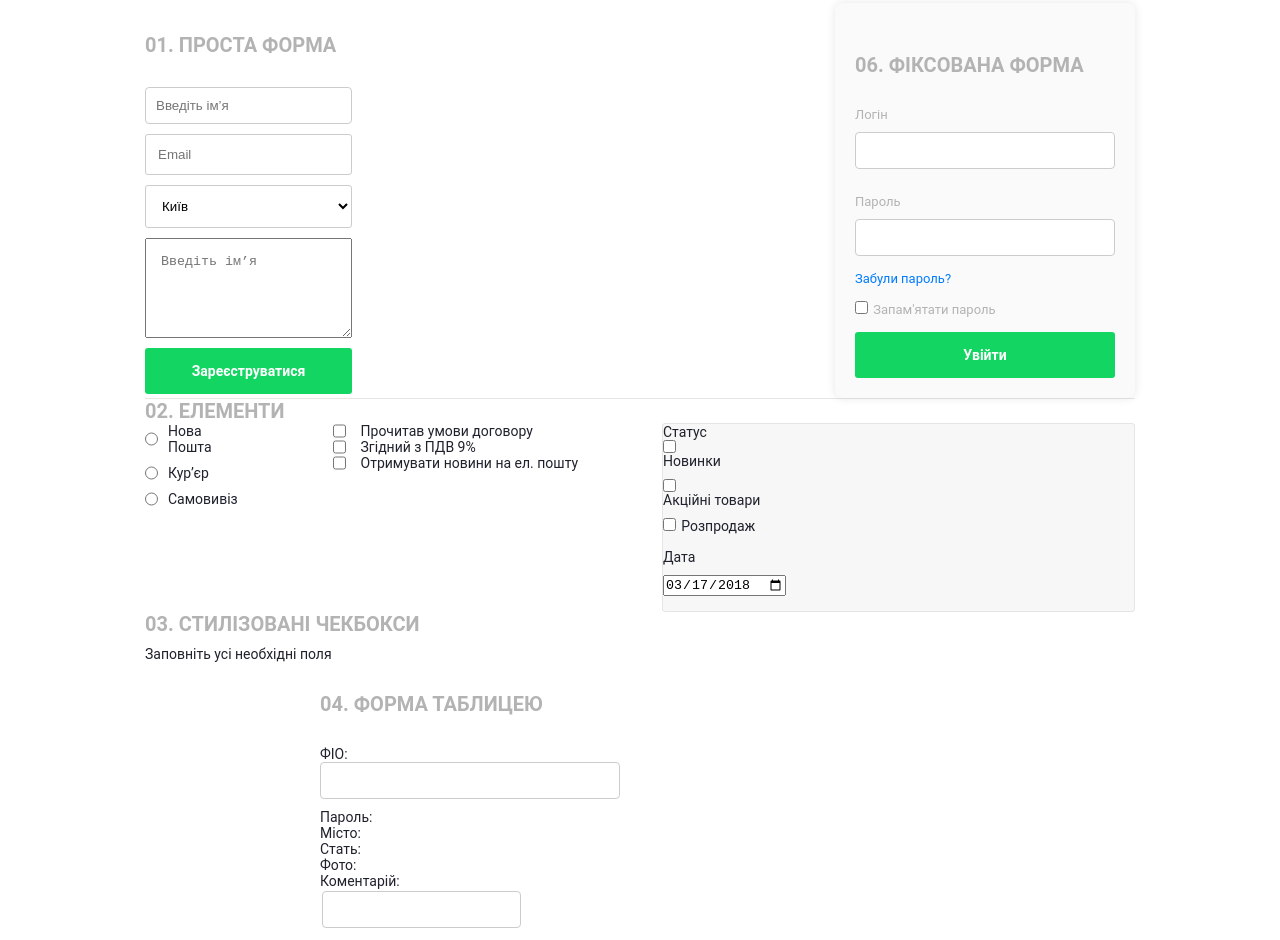
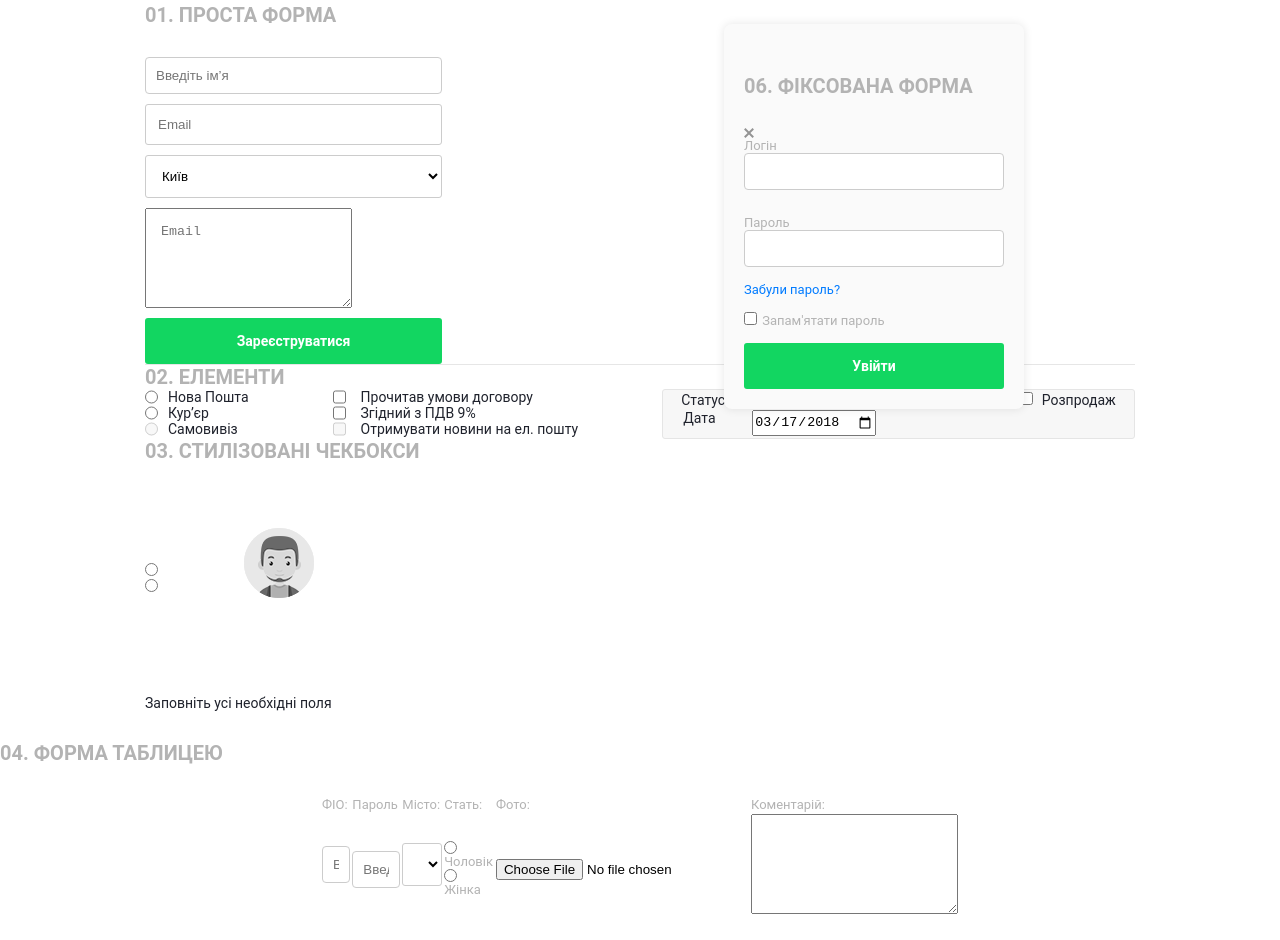
Before and after one commit to Lexa-Kely/Web-forms, a plain HTML site: page index.html in a window 1280 px wide. Shown: the part 176-1116 px from the top of the page. Drawn offline with Linux system fonts and the light colour scheme.

Commit message:
create fixed form and focus to radio man

```diff
--- a/css/style.css
+++ b/css/style.css
@@ -9,6 +9,7 @@ html {
 }
 
 p {
+    position: relative;
     font-size: 14px;
     color: #1f222c;
     font-weight: 400;
@@ -26,13 +27,23 @@ p {
     justify-content: space-between;
 }
 
+.around {
+    display: flex;
+    justify-content: space-around;
+}
+
 .gap {
     display: flex;
     gap: 10px;
 }
 
 .first {
+    width: 80%;
     border-bottom: 1px solid#e6e6e6;
+}
+
+.eazyform {
+    width: 30%;
 }
 
 h1 {
@@ -75,6 +86,10 @@ select {
 }
 
 .login-form {
+    position: fixed;
+    z-index: 10;
+    right: 20%;
+    top: 25%;
     background-color: #fafafa;
     padding: 20px;
     border-radius: 8px;
@@ -87,8 +102,7 @@ select {
 }
 
 label {
-    display: block;
-    margin-bottom: 10px;
+    padding-bottom: 10px;
     font-size: 13rem;
     color: #b3b3b3;
     font-weight: 400;
@@ -141,7 +155,7 @@ button {
     cursor: pointer;
 }
 
-button:hover {
+input[type=submit]:hover {
     background-color: #07be51;
 }
 
@@ -209,6 +223,14 @@ label.typedelivery {
     border: 1px solid #e5e5e5;
 }
 
+table {
+    width: 100%;
+}
+
+.date {
+    width: 49%;
+}
+
 b {
     font-size: 14rem;
     color: #b3b3b3;
@@ -223,10 +245,39 @@ b {
     font-family: "Roboto";
 }
 
-.man {
+
+.stylecheck {
+    padding: 100px 0;
+}
+
+
+.stylecheckk::before {
+    content: "";
+    position: absolute;
     width: 70px;
-    border-radius: 35px;
-    background-color: #e8e8e8;
+    height: 70px;
+    top: 0;
+    left: 10%;
+    transform: translateY(-50%);
+    background-image: url(/img/sprite.png);
+
+}
+
+.stylecheckk::after {
+    content: "";
+    position: absolute;
+    width: 70px;
+    height: 70px;
+    top: 0;
+    left: 50%;
+    transform: translateY(-50%);
+    background-image: url(/img/sprite.png);
+    background-position: 0 -73px;
+    opacity: 0;
+}
+
+.stylecheck input:checked+label::after {
+    opacity: 1;
 }
 
 .toptable {
@@ -250,3 +301,7 @@ input[type=email]:focus {
     background-color: #ffffff;
     border: 1px solid #3e6aff;
 }
+
+img:hover+.login-form {
+    display: none;
+}
--- a/index.html
+++ b/index.html
@@ -12,23 +12,24 @@
 </head>
 <header>
     <h1>Форми</h1>
-    <div class="wrapper flex first">
+    <div class="wrapper first">
         <div class="eazyform">
             <h2>01. проста форма</h2>
             <form action="">
-                <p><input name="files[name]" type="text" maxlength="40" placeholder="Введіть ім’я" required></p>
+                <p><input name="files name" type="text" maxlength="40" placeholder="Введіть ім’я" required></p>
                 <p><input name="files[name]" type="email" maxlength="40" placeholder="Email" required></p>
                 <select name="" id="">
                     <option value="Київ">Київ</option>
                     <option value="Львів">Львів</option>
                     <option value="Хмельницький">Хмельницький</option>
                 </select>
-                <textarea name="files[name]" type="text" maxlength="40" placeholder="Введіть ім’я" required></textarea>
-                <p><input name="files[submit]" type="submit" class="submit" value="Зареєструватися"></p>
+                <textarea name="files[name]" type="text" maxlength="40" placeholder="Email" required></textarea>
+                <p><input name="files[submit]" type="submit" class="submit" value="Зареєструватися"> </p>
             </form>
         </div>
         <div class="login-form">
             <h2>06. фіксована форма</h2>
+            <img src="img/xrest.png" alt="">
             <form action="login" method="post">
                 <div class="form-group">
                     <label for="login">Логін</label>
@@ -45,13 +46,12 @@
                     <input type="checkbox" id="remember" name="remember">
                     <label for="remember">Запам'ятати пароль</label>
                 </div>
-                <button type="submit">Увійти</button>
+                <p><input name="files[submit]" type="submit" class="submit" value="Увійти"></p>
             </form>
         </div>
     </div>
     <h2 class="wrapper">02. елементи</h2>
     <div class="wrapper flex elements">
-
         <div class="delivery">
             <form action="" class="checklist">
                 <label for="" class="typedelivery">
@@ -61,7 +61,7 @@
                     <p class="gap"><input type="radio" name="" id="">Кур’єр</p>
                 </label>
                 <label for="" class="typedelivery">
-                    <p class="gap"><input type="radio" name="" id="">Самовивіз</p>
+                    <p class="gap"><input type="radio" name="" id="" disabled>Самовивіз</p>
                 </label>
             </form>
         </div>
@@ -70,88 +70,104 @@
                 <label for="" class="typedelivery">
                     <p class="gap"><input type="checkbox" name="" id="">Прочитав умови договору</p>
                     <p class="gap"><input type="checkbox" name="" id="">Згідний з ПДВ 9%</p>
-                    <p class="gap"><input type="checkbox" name="" id="">Отримувати новини на ел. пошту</p>
+                    <p class="gap"><input type="checkbox" name="" id="" disabled>Отримувати новини на ел. пошту</p>
                 </label>
             </form>
         </div>
         <div class="statedate flex">
-
             <form>
-                <div class="form-group">
+                <table>
+                    <tr class="around">
+                        <td>
                             <p>Статус</p>
-                    <p class="gap"><input type="checkbox" id="" name="status"></p>
+                        </td>
+                        <td>
+                            <p><input type="checkbox" id="" name="status">
                                 <label for="">Новинки</label>
+                            </p>
+                        </td>
+                        </td>
+                        <td>
+                            <p>
                                 <input type="checkbox" id="sale" name="status">
                                 <label for="">Акційні товари</label>
+                            </p>
+                        </td>
+                        <td>
+                            <p>
                                 <input type="checkbox" id="sale" name="status">
                                 <label for="sale">Розпродаж</label>
-                </div>
-                <div class="form-group">
+                            </p>
+                        </td>
+                    </tr>
+
+
+                    <tr>
+                        <td>
+                            <p class="around date">
                                 <label for="date">Дата</label>
                                 <input type="date" id="date" name="date" value="2018-03-17">
-                </div>
+                            </p>
+                        </td>
+                    </tr>
+                </table>
             </form>
         </div>
     </div>
 </header>
 <main>
     <h2 class="wrapper">03. стилізовані чекбокси </h2>
-    <div class="wrapper flex stylecheck">
-        <label for="">
-            <input type="radio" name="man" id="man" hidden>
-        </label>
+    <div class="wrapper stylecheck">
+        <p class="stylecheckk">
+            <input type="radio" name="man" id="man">
+            <label for="" class="stylecheckk"></label>
+        </p>
+        <p>
+            <input type="radio" name="woman" id="woman">
+
+        </p>
     </div>
 
     <p class="wrapper">Заповніть усі необхідні поля</p>
+    <h2>04. форма таблицею</h2>
     <div class="wrapper toptable">
-        <h2>04. форма таблицею</h2>
-        <div class="whatinfo">
-            <tr>
-                <td>
-                    <p>ФІО:</p>
-                    <td>
-                        <input type="text">
-                    </td>
-                </td>
-            </tr>
-            <tr>
-                <td>
-                    <p>Пароль:</p>
-                </td>
-            </tr>
-            <tr>
-                <td>
-                    <p>Місто:</p>
-                </td>
-            </tr>
-            <tr>
-                <td>
-                    <p>Стать:</p>
-                </td>
-            </tr>
-            <tr>
-                <td>
-                    <p>Фото:</p>
-                </td>
-            </tr>
-            <tr>
-                <td>
-                    <p>Коментарій:</p>
-                </td>
+        <table>
+            <div>
+                <form action="">
+                <tr class="whatinfo">
+                    <td><label for="">ФІО:</label></td>
+                    <td> <label for="">Пароль</label></td>
+                    <td> <label for="">Місто:</label></td>
+                    <td> <label for="">Стать:</label></td>
+                    <td> <label for="">Фото:</label></td>
+                    <td> <label for="">Коментарій:</label></td>
                 </tr>
             </div>
-        <div class="info">
-            <form action="">
-                <table>
+            <div>
                 <tr>
-                        <td>
-                            <input type="text">
+                    <td> <input type="text" name="" id="" placeholder="Введіть ім’я" maxlength="30"></td>
+                    <td> <input type="password" name="" id="" placeholder="Введіть не менше 6 символів" minlength="6"
+                            maxlength="50"></td>
+                    <td> <select name="" id="">
+                            <option value="">Хмельницький</option>
+                            <option value="">а по макету не дано</option>
+                            <option value="">
+                                <p>:)</p>
+                            </option>
+                        </select>
                     </td>
+                    <td> <input type="radio" name="" id="">
+                        <label for="">Чоловік</label>
+                         <input type="radio" name="" id="">
+                        <label for="">Жінка</label>
+                    </td>
+                    <td><input type="file" name="" id="" placeholder="Email"></td>
+                    <td><textarea name="" id="" placeholder="Введіть текст повідомлення">
+                    </textarea></td>
                 </tr>
+            </div>
+        </form>
         </table>
-            </form>
-        </div>
-    </div>
 </main>
 
 <body>
```
Also changed, not shown: img/sprite.png (added), img/xrest.png (added). Lines whose indentation alone changed are shown as unchanged.
